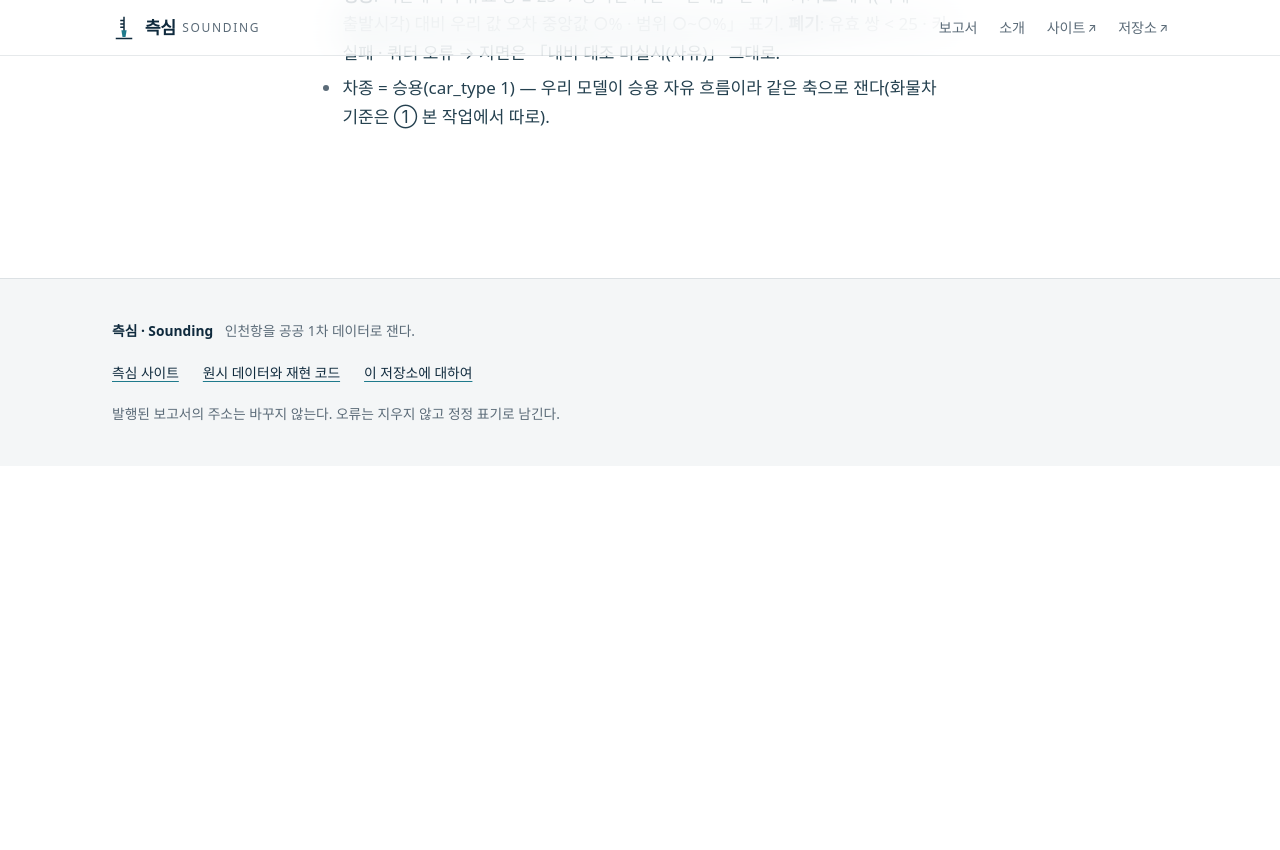
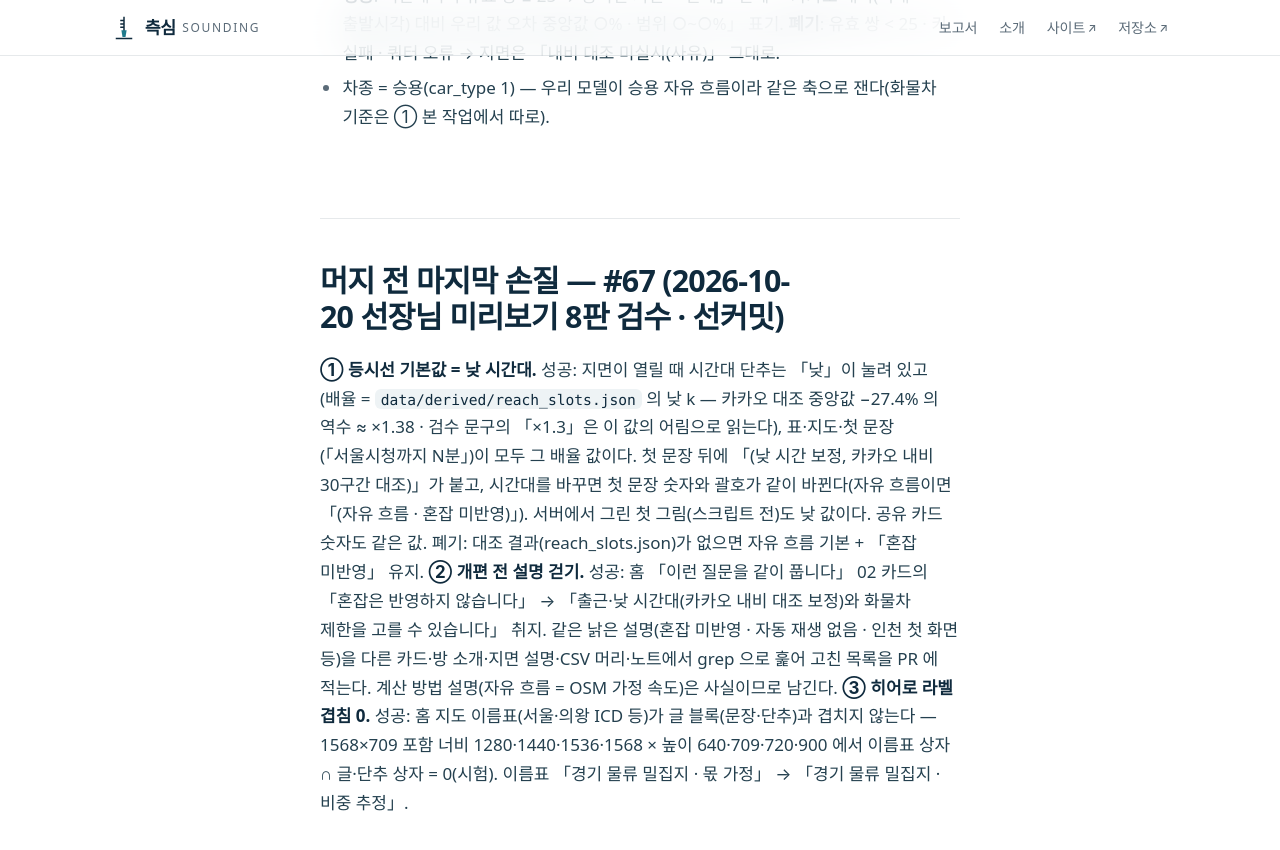
Before and after one commit to jisangj03-dev/incheon-port-analysis, a Jekyll site: the page built from docs/측심_공개전개편_판정기준_선커밋_20261015.md, in a window 1280 px wide and 900 px high, scrolled down 3367 px. Shown: the top 850 px of the window. Built offline with Jekyll 4.4.1, drawn with Linux system fonts in a browser that asks for light colours; some web fonts are replaced; our own code applies the rules of GitHub Pages for plain Markdown files; before the commit the page ends 3833 px from its top, so only the background shows below that.

Commit message:
선커밋 — #67 머지 전 마지막 손질 셋(등시선 기본 낮 · 낡은 설명 걷기 · 히어로 라벨 겹침 0)
Co-Authored-By: Claude Opus 5.5 <noreply@anthropic.com>
Claude-Session: https://claude.ai/code/session_01L59oEoiMW7KHoJRFFkcN4Q

```diff
--- a/docs/측심_공개전개편_판정기준_선커밋_20261015.md
+++ b/docs/측심_공개전개편_판정기준_선커밋_20261015.md
@@ -31,3 +31,9 @@
 - **키**: 이 일 하나에만 비밀을 넘긴다 · 요청 주소에 키가 없다(머리글) · 오류 문구에서 키를 지운다 · 산출물에 키 원문이 있으면 커밋하지 않는다.
 - **성공**: 시간대마다 유효 쌍 ≥ 25 → 등시선 지면 「한계」 칸에 「카카오 내비(미래 출발시각) 대비 우리 값 오차 중앙값 ○% · 범위 ○~○%」 표기. **폐기**: 유효 쌍 < 25 · 키 실패 · 쿼터 오류 → 지면은 「내비 대조 미실시(사유)」 그대로.
 - 차종 = 승용(car_type 1) — 우리 모델이 승용 자유 흐름이라 같은 축으로 잰다(화물차 기준은 ① 본 작업에서 따로).
+
+## 머지 전 마지막 손질 — #67 (2026-10-20 선장님 미리보기 8판 검수 · 선커밋)
+
+**① 등시선 기본값 = 낮 시간대.** 성공: 지면이 열릴 때 시간대 단추는 「낮」이 눌려 있고(배율 = `data/derived/reach_slots.json` 의 낮 k — 카카오 대조 중앙값 −27.4% 의 역수 ≈ ×1.38 · 검수 문구의 「×1.3」은 이 값의 어림으로 읽는다), 표·지도·첫 문장(「서울시청까지 N분」)이 모두 그 배율 값이다. 첫 문장 뒤에 「(낮 시간 보정, 카카오 내비 30구간 대조)」가 붙고, 시간대를 바꾸면 첫 문장 숫자와 괄호가 같이 바뀐다(자유 흐름이면 「(자유 흐름 · 혼잡 미반영)」). 서버에서 그린 첫 그림(스크립트 전)도 낮 값이다. 공유 카드 숫자도 같은 값. 폐기: 대조 결과(reach_slots.json)가 없으면 자유 흐름 기본 + 「혼잡 미반영」 유지.
+**② 개편 전 설명 걷기.** 성공: 홈 「이런 질문을 같이 풉니다」 02 카드의 「혼잡은 반영하지 않습니다」 → 「출근·낮 시간대(카카오 내비 대조 보정)와 화물차 제한을 고를 수 있습니다」 취지. 같은 낡은 설명(혼잡 미반영 · 자동 재생 없음 · 인천 첫 화면 등)을 다른 카드·방 소개·지면 설명·CSV 머리·노트에서 grep 으로 훑어 고친 목록을 PR 에 적는다. 계산 방법 설명(자유 흐름 = OSM 가정 속도)은 사실이므로 남긴다.
+**③ 히어로 라벨 겹침 0.** 성공: 홈 지도 이름표(서울·의왕 ICD 등)가 글 블록(문장·단추)과 겹치지 않는다 — 1568×709 포함 너비 1280·1440·1536·1568 × 높이 640·709·720·900 에서 이름표 상자 ∩ 글·단추 상자 = 0(시험). 이름표 「경기 물류 밀집지 · 몫 가정」 → 「경기 물류 밀집지 · 비중 추정」.
```
